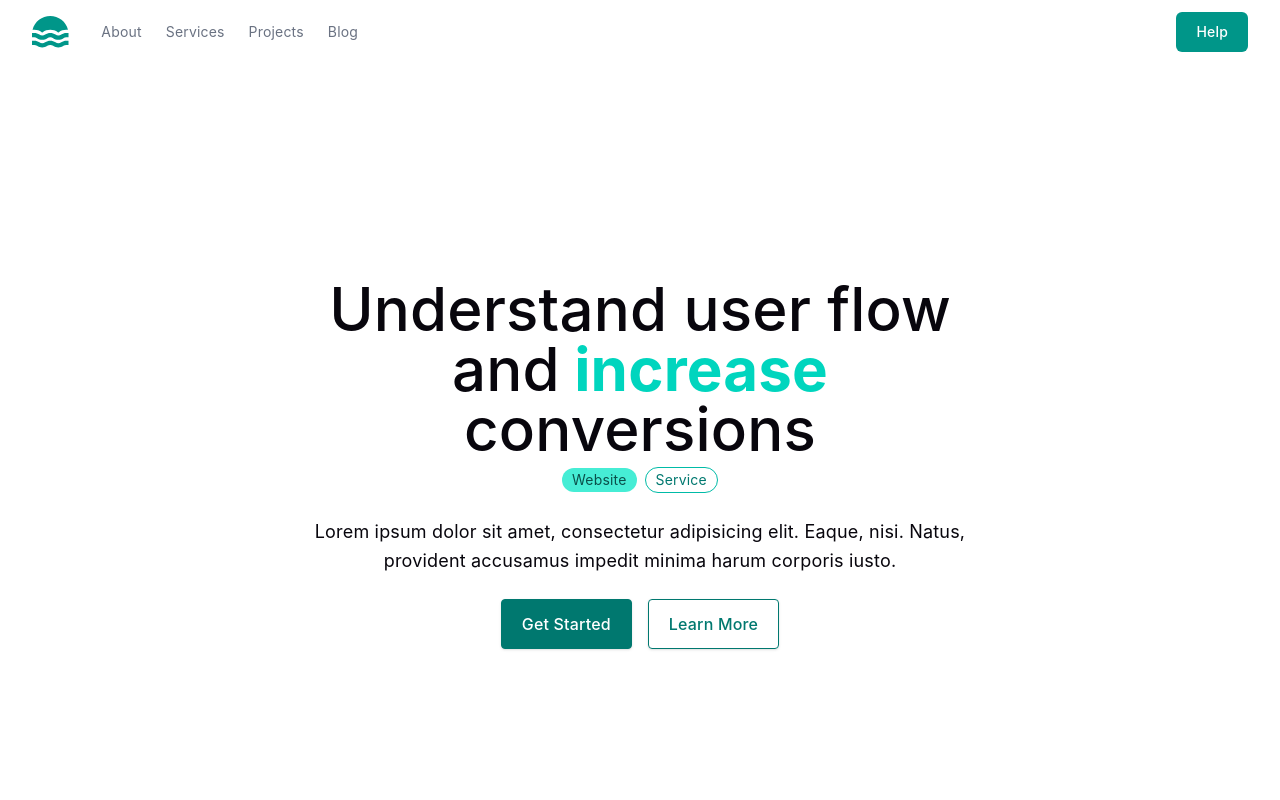
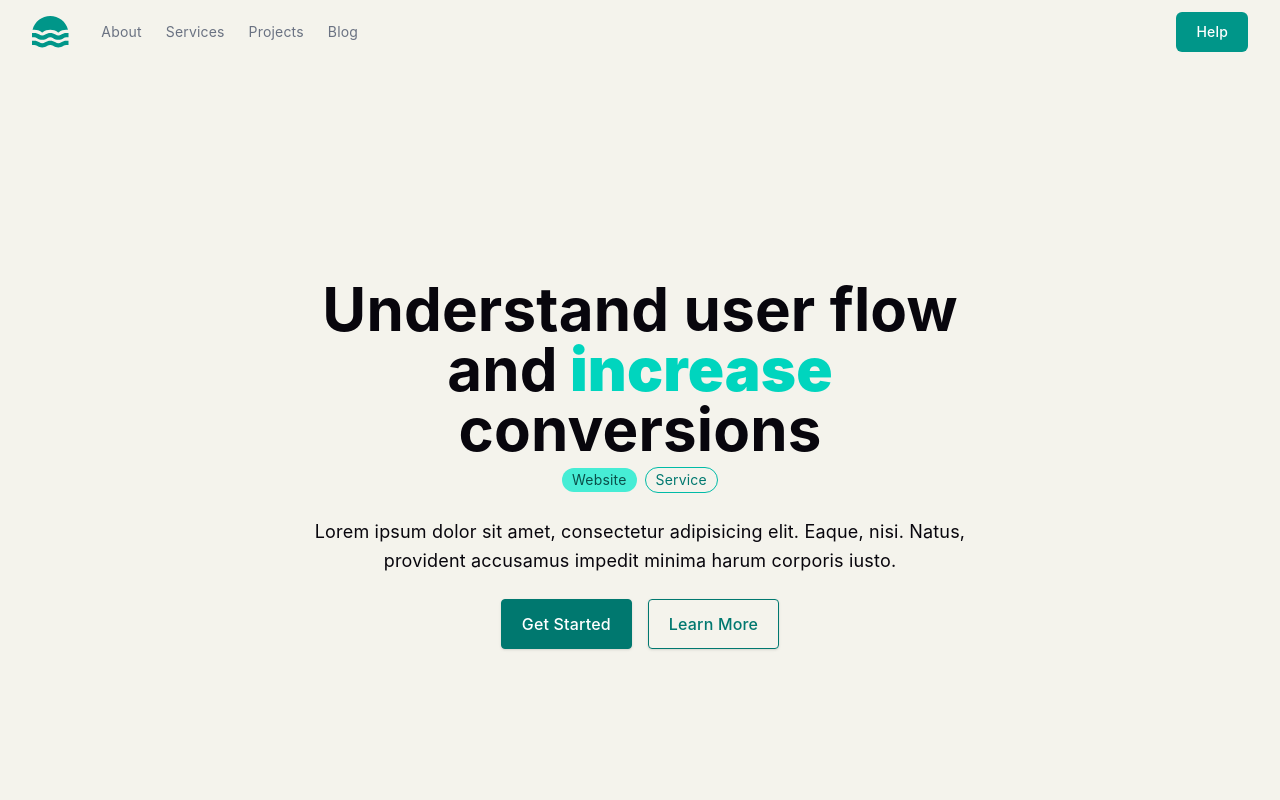
Before and after one commit to Fauzansyz/frontend-react-js, a React (Vite) app: page / in a window 1280 px wide. Shown: the top 800 px of the page. Built offline with nearby package versions, Linux system fonts and the light colour scheme.

Commit message:
Improve hero & adding feature section & improvement color background

```diff
--- a/src/components/hero/HeroSection.jsx
+++ b/src/components/hero/HeroSection.jsx
@@ -3,10 +3,10 @@ import BadgesComponents from "../badges/BadgesComponents"
 export default function HeroSection() {
   return (
     <>
-    <section class="bg-[var(--color-bg)] lg:grid lg:h-screen lg:place-content-center">
+    <section class="bg-[var(--code-bg)] lg:grid lg:h-screen lg:place-content-center">
       <div class="mx-auto w-screen max-w-7xl px-5 py-15 sm:px-6 sm:py-34 lg:px-8 lg:py-42">
         <div class="mx-auto max-w-prose text-center">
-          <h1 class="text-4xl font-[500] text-[var(--text-h)] sm:text-6xl font-[var(--poppins)">
+          <h1 class="text-4xl font-[700] text-[var(--text-h)] sm:text-6xl font-[var(--poppins)">
             Understand user flow and
             <strong class="text-teal-400"> increase </strong>
             conversions
--- a/src/components/navbar/TopNavBar.jsx
+++ b/src/components/navbar/TopNavBar.jsx
@@ -1,7 +1,7 @@
 export default function TopNavBar() {
   return (
     <>
-    <header class="bg-[var(--color-bg)]">
+    <header class="bg-[var(--code-bg)]">
       <div class="mx-auto flex h-16 max-w-7xl items-center gap-8 px-4 sm:px-6 lg:px-8">
         <a class="block text-teal-600 dark:text-teal-300" href="#">
           <span class="sr-only">Home</span>
```
